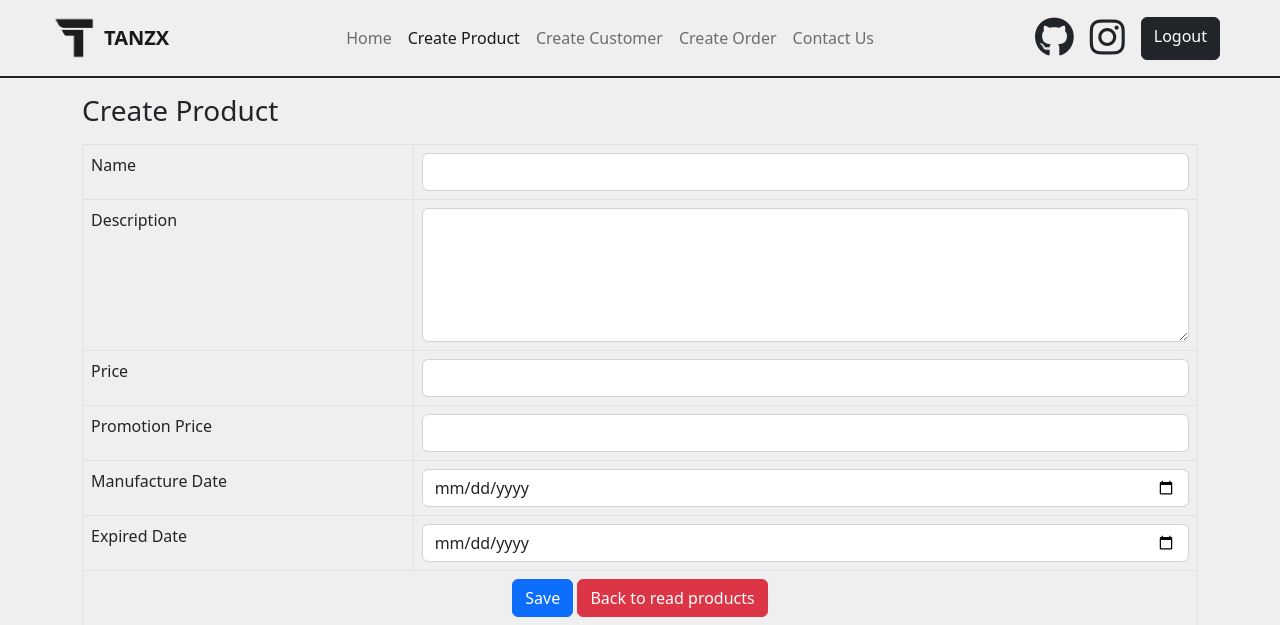
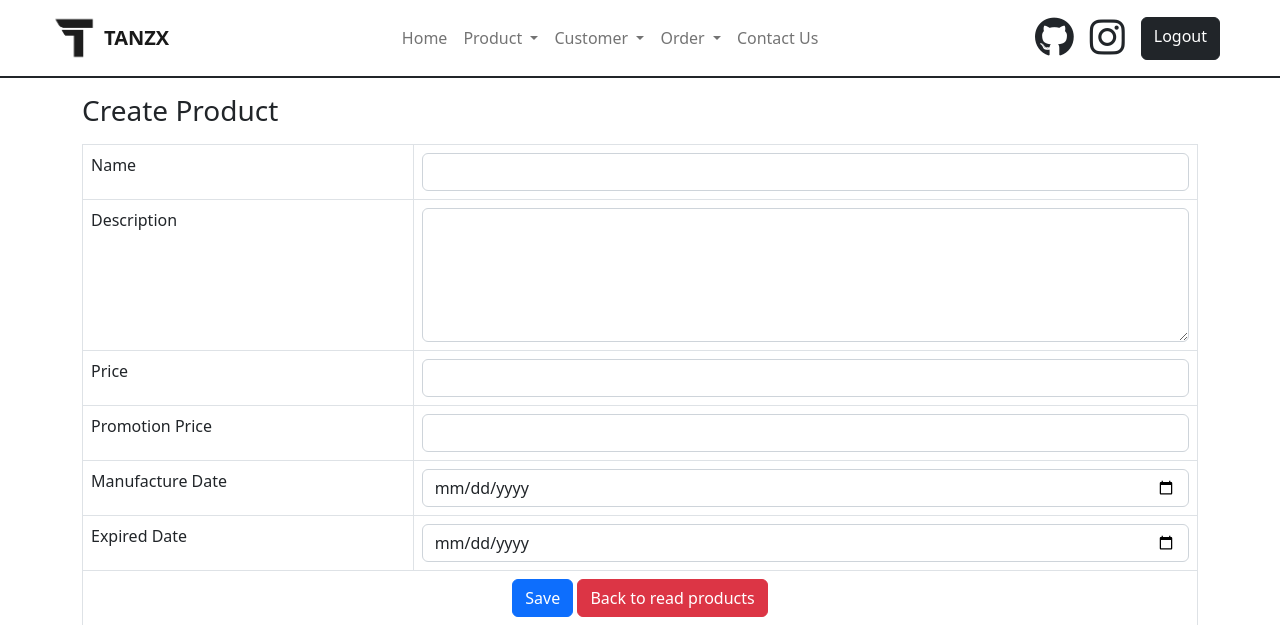
Before and after one commit to tanzhenxun/tanzhenxun.github.io, a PHP site: page /product_create in a window 1280 px wide. Shown: the top 625 px of the page. Run offline with PHP 8.4, Linux system fonts and the light colour scheme; the visitor is signed in with stand-in values (Sample User, id 1); some libraries are stand-ins or nearby versions.

Commit message:
Separate nvg

```diff
--- a/project/css/index.css
+++ b/project/css/index.css
@@ -131,8 +131,10 @@ body {
     backdrop-filter: blur(20px);
 }
 
-
-
+.page{
+    color:rgb(255, 0, 0) !important;
+    background: #36395A !important;
+}
 
 
 @media screen and (max-width: 720px) {
--- a/project/customer_create.php
+++ b/project/customer_create.php
@@ -13,6 +13,7 @@ include 'logincheck.php';
     <script src="https://kit.fontawesome.com/f9f6f2f33c.js" crossorigin="anonymous"></script>
     <link href="https://cdn.jsdelivr.net/npm/bootstrap@5.2.2/dist/css/bootstrap.min.css" rel="stylesheet" integrity="sha384-Zenh87qX5JnK2Jl0vWa8Ck2rdkQ2Bzep5IDxbcnCeuOxjzrPF/et3URy9Bv1WTRi" crossorigin="anonymous">
     <link rel="stylesheet" href="css/index.css">
+
 </head>
 
 <body>
@@ -33,7 +34,7 @@ include 'logincheck.php';
                     <a class="nav-link" href="product_create.php">Create Product</a>
                     <a class="nav-link active" href="#">Create Customer</a>
                     <a class="nav-link" href="create_order.php">Create Order</a>
-                    <a class="nav-link" href="contact.php">Contact Us</a>
+                    <a class="nav-link active-page" href="contact.php">Contact Us</a>
                 </div>
                 <div class="navbar-brand d-flex align-center">
                     <a href="https://github.com/tanzhenxun" class=" text-dark me-3"><i class="fa-brands fa-github fa-2x"></i></a>
@@ -188,7 +189,7 @@ include 'logincheck.php';
                 <tr>
                     <td colspan="2" class="text-center">
                         <input type='submit' value='Save' class='btn btn-primary' />
-                        <a href='index.php' class='btn btn-danger'>Back to read products</a>
+                        <a href='index.php' class='btn btn-danger'>Back to read customer</a>
                     </td>
                 </tr>
             </table>
--- a/project/login.php
+++ b/project/login.php
@@ -28,7 +28,7 @@
                             <div class="card-body p-5 text-center">
                                 <?php if (isset($_GET['error'])) { ?>
 
-                                    <div class='alert alert-dark'><?php echo $_GET['error']; ?></div>
+                                    <div class='alert alert-danger'><?php echo $_GET['error']; ?></div>
 
                                 <?php } ?>
 
@@ -50,7 +50,7 @@
                                     } else { // Run and check the username, password and account status correct or active.
                                         // select all data
                                         // username must correct then check the password
-                                        $query = "SELECT * FROM customers where username=:username ";
+                                        $query = "SELECT * FROM customers where username=:username";
                                         $stmt = $con->prepare($query);
                                         // bind the parameters
                                         $stmt->bindParam(":username", $username);
@@ -65,7 +65,7 @@
                                             if ($pass == $password) {
                                                 if ($account_status == "active") { // === check the datatype and value like "1" check string(datatype) and 1(value) (== check value like check "1" just 1 (value))
                                                     header("Location: home.php");
-                                                    $_SESSION['username'] = true;
+                                                    $_SESSION['login'] = true;
                                                 } else {
                                                     echo "<div class='alert alert-danger'>Your Account is suspended</div>";
                                                 }
--- a/project/logincheck.php
+++ b/project/logincheck.php
@@ -1,8 +1,7 @@
 <?php
 session_start();
 
-
-if (!isset($_SESSION["username"])){
+if (!isset($_SESSION["login"])){
     header("Location: login.php?error=Please make sure you login first");
 }
 ?>
--- /dev/null
+++ b/project/navtop.php
@@ -0,0 +1,52 @@
+
+<nav class="navbar navbar-expand-lg navbar border-dark border-bottom border-2">
+    <div class="container-fluid m-auto nav-size align-items-center justify-content-between">
+        <div class="d-flex align-items-center ">
+            <a href="home.php"><img src="images/tanzxlogo.png" alt="Tanzx Logo" class="logo al"></a>
+            <a class="navbar-brand fw-bold fs-5" href="home.php">TANZX</a>
+        </div>
+        <button class="navbar-toggler" type="button" data-bs-toggle="collapse" data-bs-target="#navbarNavAltMarkup" aria-controls="navbarNavAltMarkup" aria-expanded="false" aria-label="Toggle navigation">
+            <span class="navbar-toggler-icon"></span>
+        </button>
+        <div class="collapse navbar-collapse justify-content-between align-items-center" id="navbarNavAltMarkup">
+            <hr>
+            <div class="navbar-nav text-black text-lg-center text-start">
+                <a class="nav-link" aria-current="page" href="#">Home</a>
+
+                <div class="dropdown">
+                    <a class="text-decoration-none nav-link dropdown-toggle" href="product_create.php" role="button" data-bs-toggle="dropdown" aria-expanded="false">
+                        Product
+                    </a>
+                    <ul class="dropdown-menu">
+                        <li><a class="dropdown-item <?php if(basename($_SERVER["PHP_SELF"])=="product_create.php"){echo "active_page";}?>" href="product_create.php">Create Product</a></li>
+                        <li><a class="dropdown-item page" href="product_read">Product List</a></li>
+                    </ul>
+                </div>
+                <div class="dropdown">
+                    <a class="text-decoration-none nav-link dropdown-toggle" href="customer_create.php" role="button" data-bs-toggle="dropdown" aria-expanded="false">
+                        Customer
+                    </a>
+                    <ul class="dropdown-menu">
+                        <li><a class="dropdown-item" href="customer_create.php">Create Customer</a></li>
+                        <li><a class="dropdown-item" href="customer_read.php">Customer List</a></li>
+                    </ul>
+                </div>
+                <div class="dropdown">
+                    <a class="text-decoration-none nav-link dropdown-toggle" href="create_order.php" role="button" data-bs-toggle="dropdown" aria-expanded="false">
+                        Order
+                    </a>
+                    <ul class="dropdown-menu">
+                        <li><a class="dropdown-item" href="create_order.php">Create Order</a></li>
+                    </ul>
+                </div>
+
+                <a class="nav-link" href="contact.php">Contact Us</a>
+            </div>
+            <div class="navbar-brand d-flex align-center">
+                <a href="https://github.com/tanzhenxun" class=" text-dark me-3"><i class="fa-brands fa-github fa-2x"></i></a>
+                <a href="https://www.instagram.com/tan315_x18/?hl=en" class=" text-dark me-3"><i class="fa-brands fa-instagram fa-2x"></i></a>
+                <a href="logout.php" class="btn btn-dark">Logout</a>
+            </div>
+        </div>
+    </div>
+</nav>
--- a/project/product_create.php
+++ b/project/product_create.php
@@ -10,39 +10,17 @@ include 'logincheck.php';
     <meta name="viewport" content="width=device-width, initial-scale=1">
     <title>PDO - Create a Record - PHP CRUD Tutorial</title>
     <!-- Latest compiled and minified Bootstrap CSS -->
+    <link rel="stylesheet" href="css/index.css">
     <script src="https://kit.fontawesome.com/f9f6f2f33c.js" crossorigin="anonymous"></script>
     <link href="https://cdn.jsdelivr.net/npm/bootstrap@5.2.2/dist/css/bootstrap.min.css" rel="stylesheet" integrity="sha384-Zenh87qX5JnK2Jl0vWa8Ck2rdkQ2Bzep5IDxbcnCeuOxjzrPF/et3URy9Bv1WTRi" crossorigin="anonymous">
-    <link rel="stylesheet" href="css/index.css">
+
 </head>
 
 <body>
     <!-- container -->
-    <nav class="navbar navbar-expand-lg navbar border-dark border-bottom border-2">
-        <div class="container-fluid m-auto nav-size align-items-center">
-            <div class="d-flex align-items-center ">
-                <a href="home.php"><img src="images/tanzxlogo.png" alt="Tanzx Logo" class="logo al"></a>
-                <a class="navbar-brand fw-bold fs-5" href="home.php">TANZX</a>
-            </div>
-            <button class="navbar-toggler" type="button" data-bs-toggle="collapse" data-bs-target="#navbarNavAltMarkup" aria-controls="navbarNavAltMarkup" aria-expanded="false" aria-label="Toggle navigation">
-          <span class="navbar-toggler-icon"></span>
-        </button>
-            <div class="collapse navbar-collapse justify-content-between align-items-center" id="navbarNavAltMarkup">
-            <hr>
-                <div class="navbar-nav text-black text-lg-center text-start">
-                    <a class="nav-link" aria-current="page" href="home.php">Home</a>
-                    <a class="nav-link active" href="#">Create Product</a>
-                    <a class="nav-link" href="customer_create.php">Create Customer</a>
-                    <a class="nav-link" href="create_order.php">Create Order</a>
-                    <a class="nav-link" href="contact.php">Contact Us</a>
-                </div>
-                <div class="navbar-brand d-flex align-center">
-                    <a href="https://github.com/tanzhenxun" class=" text-dark me-3"><i class="fa-brands fa-github fa-2x"></i></a>
-                    <a href="https://www.instagram.com/tan315_x18/?hl=en" class=" text-dark me-3"><i class="fa-brands fa-instagram fa-2x"></i></a>
-                    <a href="logout.php" class="btn btn-dark">Logout</a>
-                </div>
-            </div>
-        </div>
-    </nav>
+<?php
+include 'navtop.php';
+?>
 
     <div class="container">
         <div class="page-header my-3">
```
Also changed, not shown: project/home.php (+5 -27 lines), project/record.php (added, +97 -0 lines).
